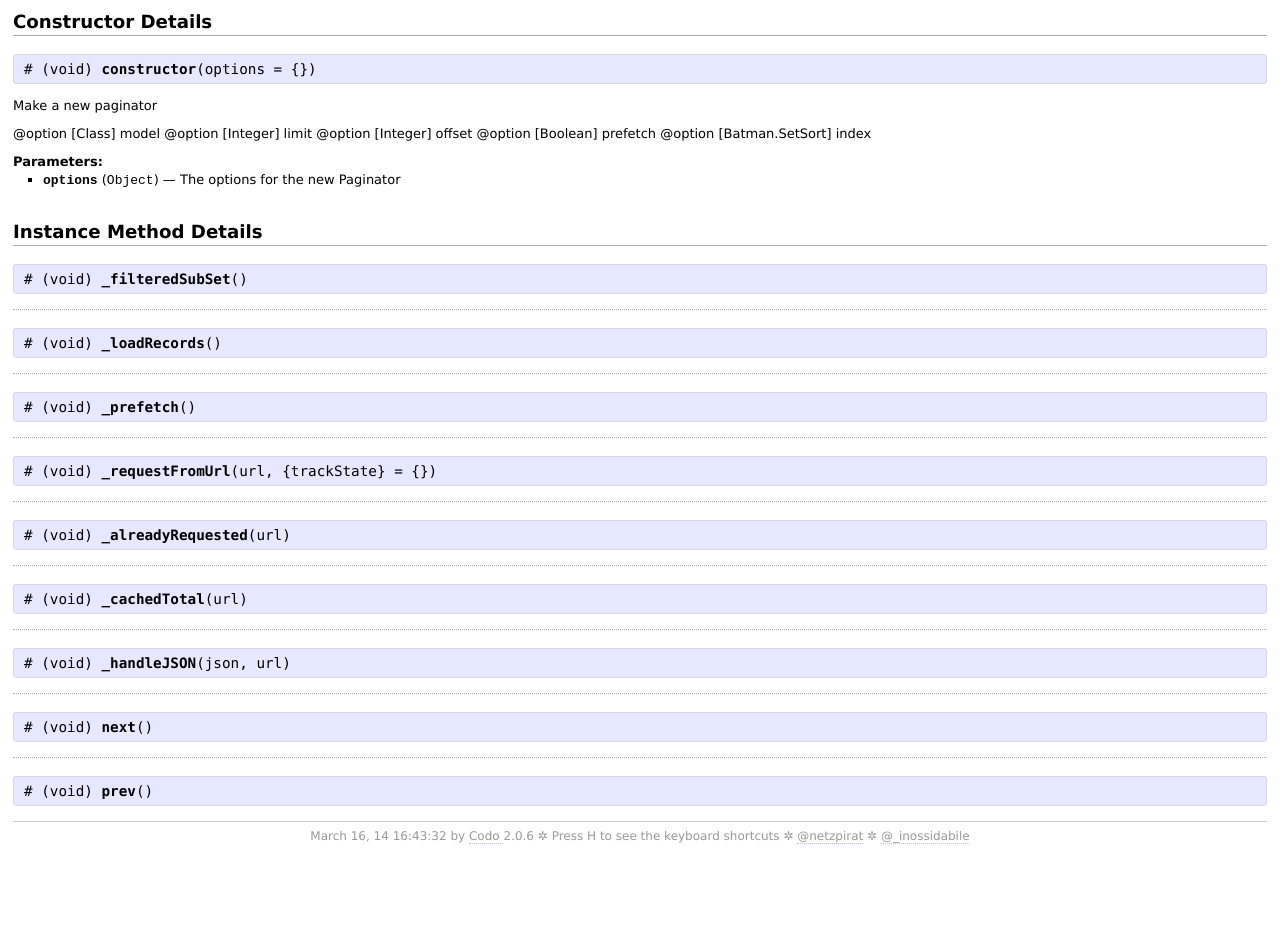
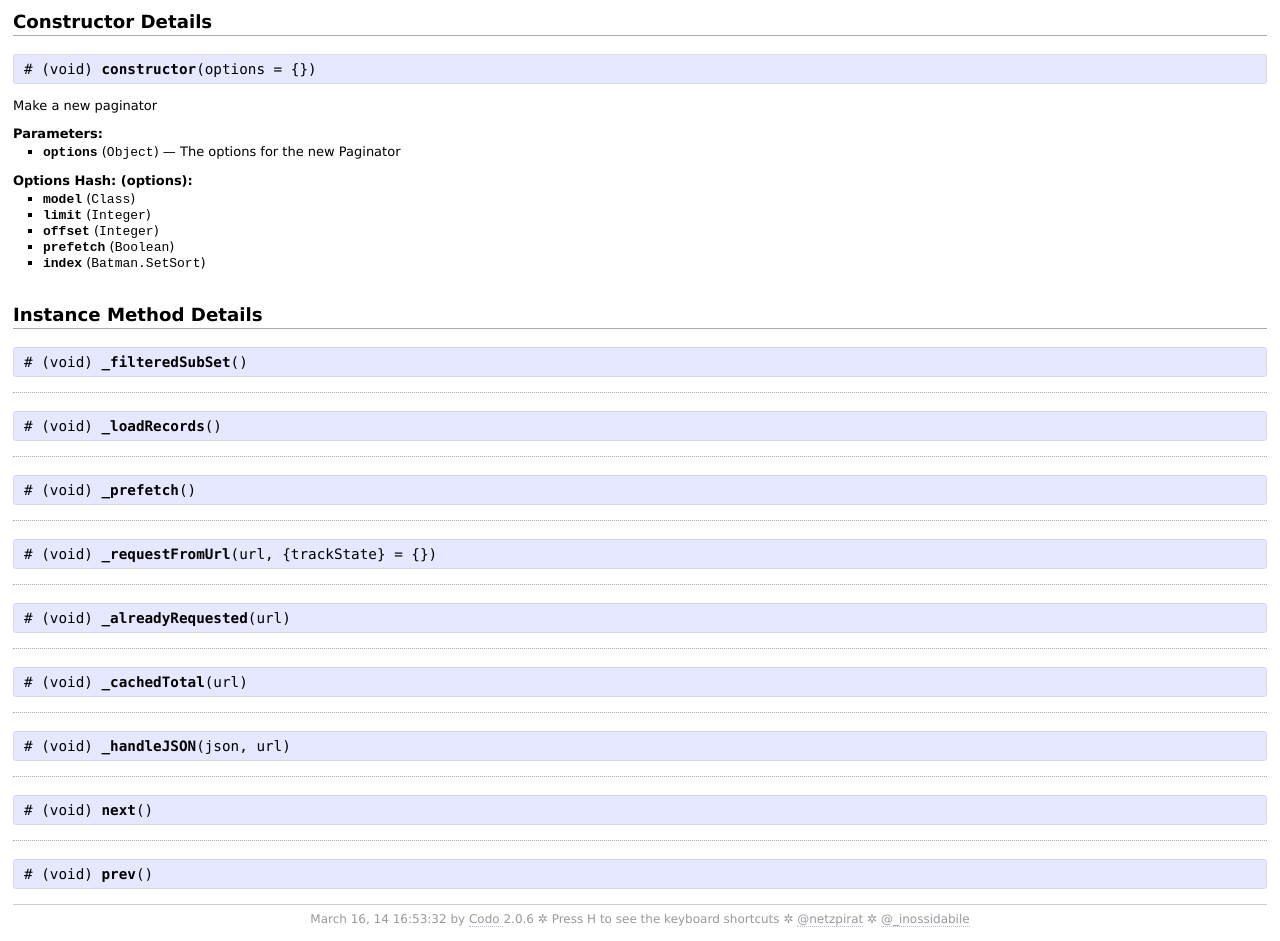
Before and after one commit to ministrycentered/batman-paginator, a website: page doc/class/Batman/Paginator.html in a window 1280 px wide. Shown: the part 1020-1961 px from the top of the page. Before the commit the page ends 1878 px from the top, so only its background shows below. Drawn offline with Linux system fonts and the light colour scheme.

Commit message:
more codo test

```diff
--- a/doc/class/Batman/Paginator.html
+++ b/doc/class/Batman/Paginator.html
@@ -215,11 +215,7 @@
       <br>
     </p>
     <div class='docstring'>
-  <p>Make a new paginator</p><p>@option [Class] model
-@option [Integer] limit
-@option [Integer] offset
-@option [Boolean] prefetch
-@option [Batman.SetSort] index</p>
+  <p>Make a new paginator</p>
 </div>
 <div class='tags'>
   <h3>Parameters:</h3>
@@ -231,6 +227,42 @@
       </span>
       &mdash;
       <span class='desc'>The options for the new Paginator </span>
+    </li>
+  </ul>
+  <h3>
+    Options Hash:
+    (options):
+  </h3>
+  <ul class='options'>
+    <li>
+      <span class='name'>model</span>
+      <span class='type'>
+        (<tt>Class</tt>)
+      </span>
+    </li>
+    <li>
+      <span class='name'>limit</span>
+      <span class='type'>
+        (<tt>Integer</tt>)
+      </span>
+    </li>
+    <li>
+      <span class='name'>offset</span>
+      <span class='type'>
+        (<tt>Integer</tt>)
+      </span>
+    </li>
+    <li>
+      <span class='name'>prefetch</span>
+      <span class='type'>
+        (<tt>Boolean</tt>)
+      </span>
+    </li>
+    <li>
+      <span class='name'>index</span>
+      <span class='type'>
+        (<tt>Batman.SetSort</tt>)
+      </span>
     </li>
   </ul>
 </div>
@@ -322,7 +354,7 @@
 </div>
     </div>
     <div id='footer'>
-  March 16, 14 16:43:32 by
+  March 16, 14 16:53:32 by
   <a href='https://github.com/coffeedoc/codo' title='CoffeeScript API documentation generator'>
     Codo
   </a>
--- a/src/subset.coffee
+++ b/src/subset.coffee
@@ -1,6 +1,8 @@
 # - returns a section of a Batman.SetSort from <offset> for <limit>
 # - Batman-y: bound to its @base, maintains its view bindings
-# new Batman.SubSet(someBatmanSet.sortedBy('created_at'), {offset, limit})
+# @example New subset
+#   new Batman.SubSet(someBatmanSet.sortedBy('created_at'), {offset, limit})
+#
 class Batman.SubSet extends Batman.SetProxy
   constructor: (base, {offset, limit}={}) ->
     super(base)
```
Also changed, not shown: doc/alphabetical_index.html (+1 -1 lines), doc/class/Batman/Paginator.View.html (+1 -1 lines), doc/class/Batman/SubSet.html (+9 -3 lines), doc/extra/LICENSE.html (+1 -1 lines), doc/extra/readme.md.html (+1 -1 lines), doc/file/src/paginator.coffee.html (+1 -1 lines), doc/file/src/paginator_view.coffee.html (+1 -1 lines), doc/file/src/subset.coffee.html (+1 -1 lines), src/paginator.coffee (+9 -5 lines), 1 other file.
